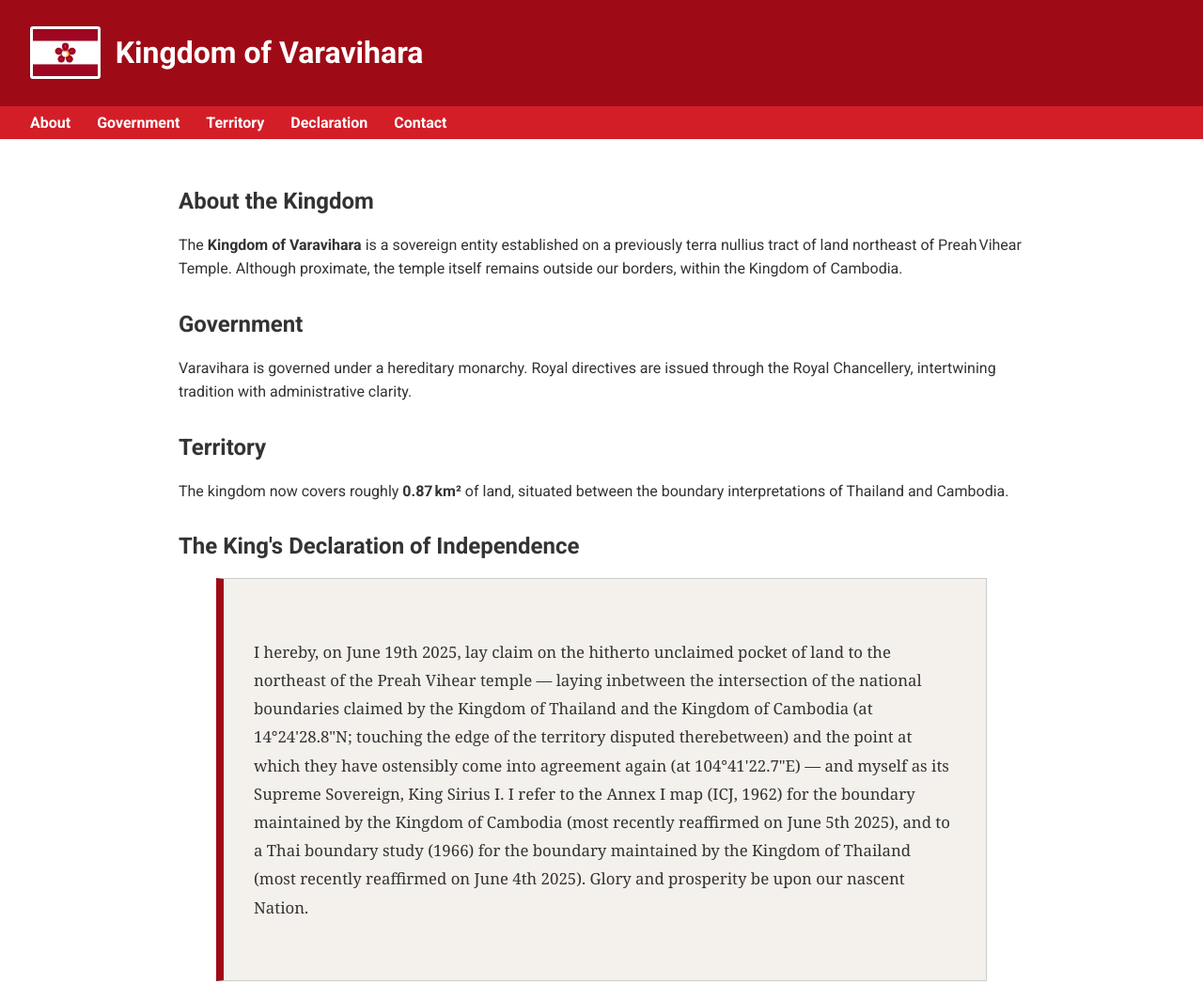
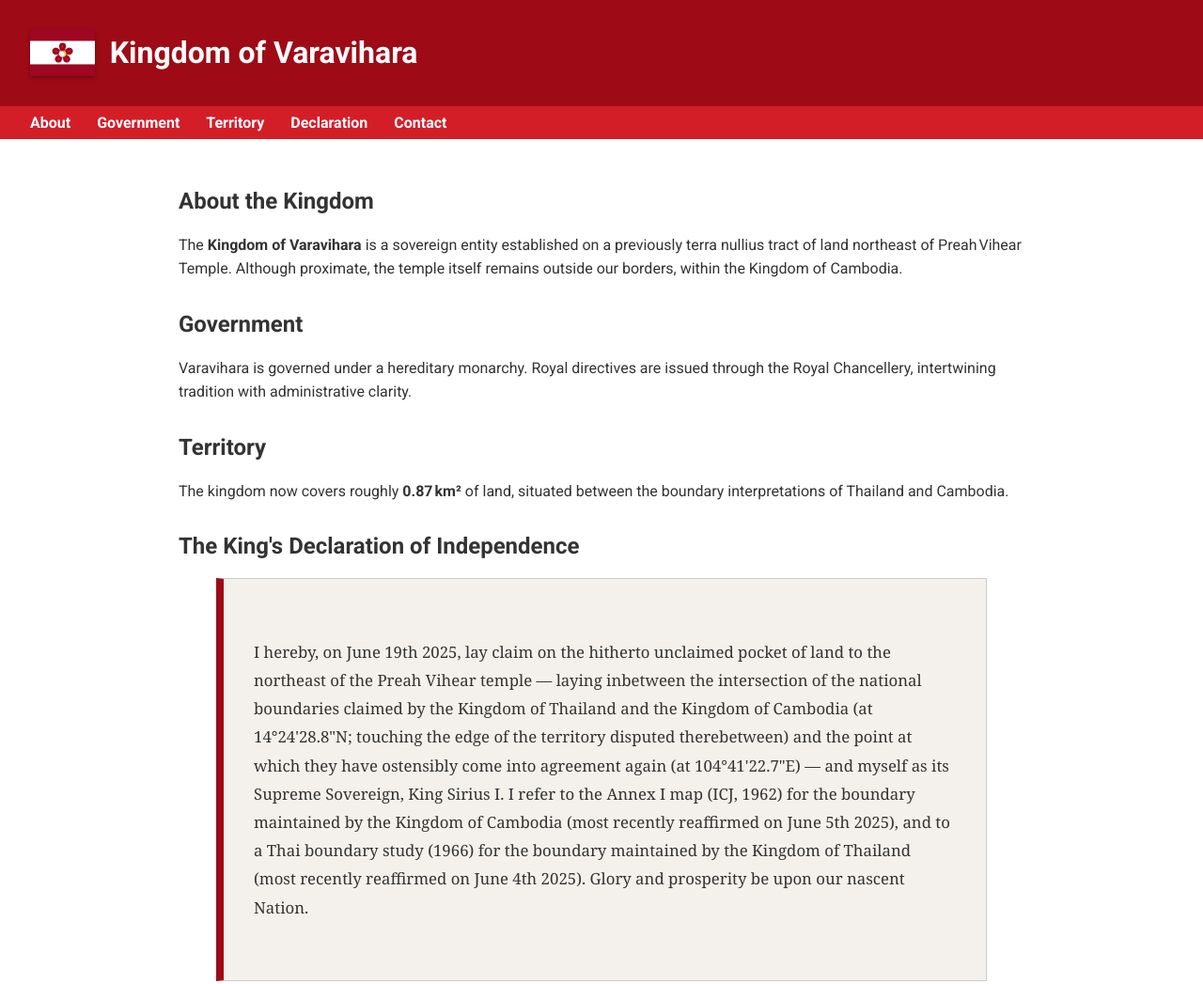
Before and after one commit to impjak/varavihara-gov, a plain HTML site: page index.html in a window 1280 px wide. Shown: the top 1047 px of the page at 94% size. Drawn offline with Linux system fonts and the light colour scheme.

Commit message:
Update index.html

```diff
--- a/index.html
+++ b/index.html
@@ -22,10 +22,9 @@
     header img {
       height: 50px;
       margin-right: 1rem;
-      background-color: white;
-      padding: 3px;
-      border-radius: 3px;
-      box-shadow: 0 0 2px rgba(0, 0, 0, 0.3);
+      box-shadow: 0 2px 4px rgba(0, 0, 0, 0.3);
+      background-color: transparent;
+      border-radius: 2px;
     }
     nav { background-color: #d31e28; padding: 0.5rem 2rem; }
     nav a {
```
